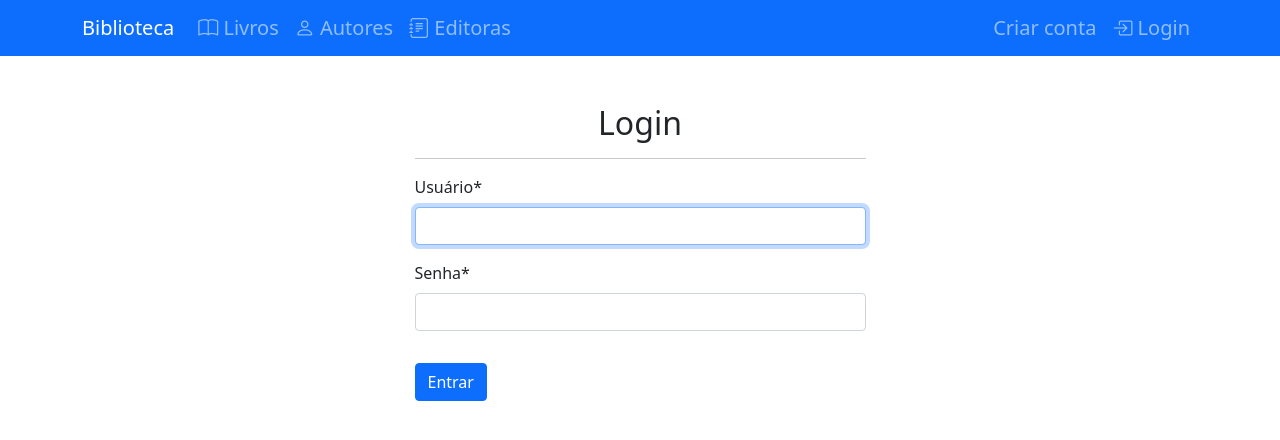
After one commit to EdilvaCarvalho/biblioteca-django-3intin, a Django app: page /login/ in a window 1280 px wide. The commit adds this page. Shown: the top 440 px of the page. Run offline with Django 4.2, Linux system fonts and the light colour scheme; parts of the project's set-up code (start-up, migrations or seed data) failed here and were passed over; some libraries are stand-ins or nearby versions.

Commit message:
CRUD de Usuário e Login

```diff
--- a/apps/livros/urls.py
+++ b/apps/livros/urls.py
@@ -2,5 +2,6 @@ from django.urls import path
 from .views import *
 
 urlpatterns = [
+
     path('', LivrosPublicadoList.as_view(), name='index'),
 ]
--- a/apps/usuarios/urls.py
+++ b/apps/usuarios/urls.py
@@ -1,6 +1,8 @@
 from django.urls import path
 from .views import *
+from django.contrib.auth import views as auth_views
 
 urlpatterns = [
+    path('login/', auth_views.LoginView.as_view(template_name='login.html'), name='login'),
     path('criar/usuario/', UsuarioCreate.as_view(), name='criar_usuario'),
 ]
--- a/apps/usuarios/views.py
+++ b/apps/usuarios/views.py
@@ -1,9 +1,9 @@
 from django.views.generic.edit import CreateView
 from django.contrib.auth.models import User
 from django.urls import reverse_lazy
+from .form import UsuarioForm
 
 class UsuarioCreate(CreateView):
-    model = User
-    fields = '__all__'
+    form_class = UsuarioForm
     template_name = "cadastros/form.html"
     success_url = reverse_lazy("index")
--- a/templates/base.html
+++ b/templates/base.html
@@ -57,7 +57,7 @@
                     <a class="nav-link" href="{% url 'criar_usuario' %}">Criar conta</a>
                   </li>
                   <li class="nav-item">
-                    <a class="nav-link" href="#"><i class="bi bi-box-arrow-in-right"></i> Login</a>
+                    <a class="nav-link" href="{% url 'login' %}"><i class="bi bi-box-arrow-in-right"></i> Login</a>
                   </li>
                   {% endif %}
                 </ul>
--- /dev/null
+++ b/templates/login.html
@@ -0,0 +1,22 @@
+{% extends 'base.html' %}
+{% load static %}
+{% load crispy_forms_tags %}
+{% block head %}
+    <title>Login - Biblioteca</title>
+{% endblock %}
+{% block conteudo %}
+    <div class="row">
+        {% include 'partils/_alertas.html' %}
+        <div class="col-5 mx-auto">
+            <div align="center">
+                <h2>Login</h2>
+            </div>
+            <hr>
+            <form action="." method="post">
+                {% csrf_token %}
+                {{ form|crispy }}
+                <input type="submit" class="btn btn-primary mt-3" value="Entrar">
+            </form>
+        </div>
+    </div>
+{% endblock %}
```
Also changed, not shown: apps/usuarios/form.py (added, +10 -0 lines).
